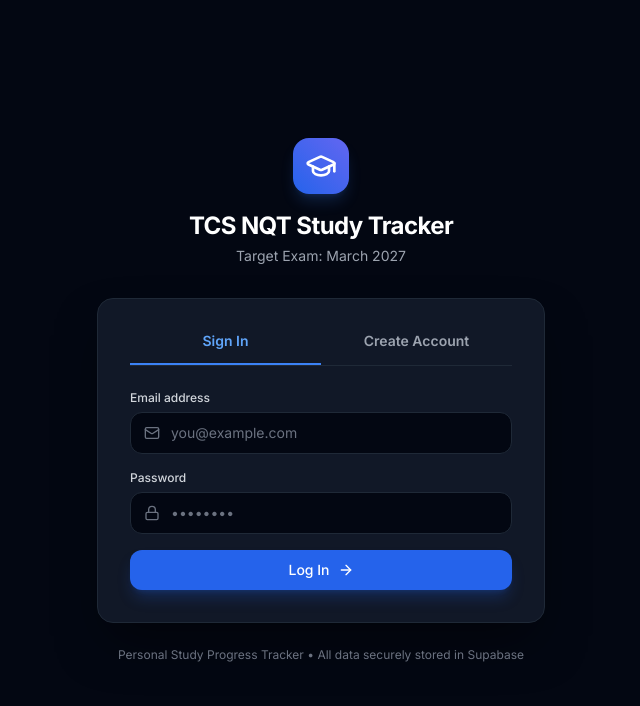
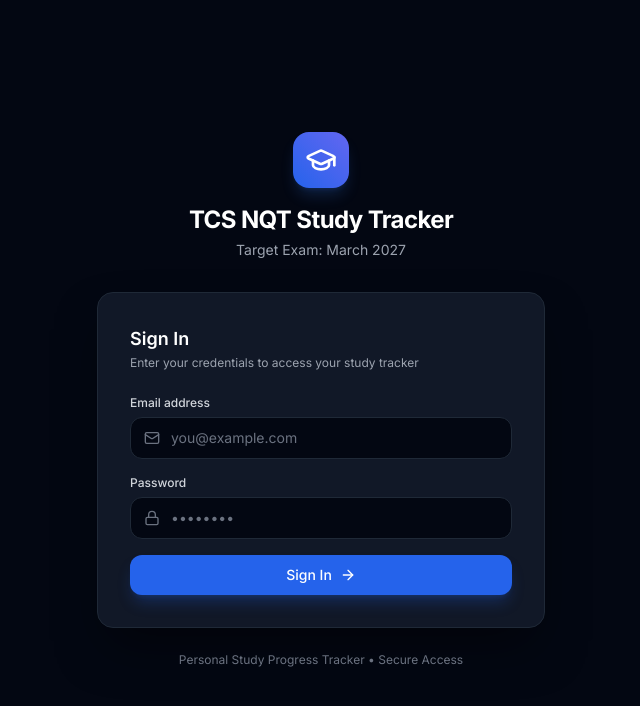
Before and after one commit to gaurav-dengale/tracker, a React (Vite) app in the folder frontend/: page / in a window 1280 px wide. Shown: the top 706 px of the page, without its empty margins (319-959 px from the left). Built offline with nearby package versions, Linux system fonts and the light colour scheme; no server answers.

Commit message:
feat: disable new user registration, sign-in only portal

```diff
--- a/frontend/src/context/AuthContext.jsx
+++ b/frontend/src/context/AuthContext.jsx
@@ -40,16 +40,6 @@
     return data;
   };
 
-  const signUp = async (email, password) => {
-    if (!supabase) throw new Error('Supabase is not configured');
-    const { data, error } = await supabase.auth.signUp({
-      email,
-      password,
-    });
-    if (error) throw error;
-    return data;
-  };
-
   const signOut = async () => {
     if (!supabase) return;
     await supabase.auth.signOut();
@@ -57,7 +47,7 @@
   };
 
   return (
-    <AuthContext.Provider value={{ user, loading, signIn, signUp, signOut, isSupabaseConfigured }}>
+    <AuthContext.Provider value={{ user, loading, signIn, signOut, isSupabaseConfigured }}>
       {children}
     </AuthContext.Provider>
   );
--- a/frontend/src/pages/Login.jsx
+++ b/frontend/src/pages/Login.jsx
@@ -1,31 +1,23 @@
 import { useState } from 'react';
-import { GraduationCap, Lock, Mail, AlertCircle, ArrowRight, CheckCircle2 } from 'lucide-react';
+import { GraduationCap, Lock, Mail, AlertCircle, ArrowRight } from 'lucide-react';
 import { useAuth } from '../context/AuthContext';
 
 export default function Login() {
-  const { signIn, signUp } = useAuth();
-  const [isSignUp, setIsSignUp] = useState(false);
+  const { signIn } = useAuth();
   const [email, setEmail] = useState('');
   const [password, setPassword] = useState('');
   const [loading, setLoading] = useState(false);
   const [error, setError] = useState(null);
-  const [successMsg, setSuccessMsg] = useState(null);
 
   const handleSubmit = async (e) => {
     e.preventDefault();
     setError(null);
-    setSuccessMsg(null);
     setLoading(true);
 
     try {
-      if (isSignUp) {
-        await signUp(email, password);
-        setSuccessMsg('Account created successfully! You are now logged in or check your email.');
-      } else {
-        await signIn(email, password);
-      }
+      await signIn(email, password);
     } catch (err) {
-      setError(err.message || 'Authentication failed. Please check your credentials.');
+      setError(err.message || 'Invalid email or password. Please try again.');
     } finally {
       setLoading(false);
     }
@@ -34,7 +26,7 @@
   return (
     <div className="min-h-screen bg-gray-950 flex items-center justify-center p-4 text-gray-100">
       <div className="w-full max-w-md">
-        {/* Brand */}
+        {/* Brand Header */}
         <div className="text-center mb-8">
           <div className="inline-flex w-14 h-14 rounded-2xl bg-gradient-to-tr from-primary-600 to-indigo-500 items-center justify-center shadow-lg shadow-primary-500/20 mb-4">
             <GraduationCap className="w-8 h-8 text-white" />
@@ -45,42 +37,15 @@
 
         {/* Card */}
         <div className="bg-gray-900 border border-gray-800 rounded-2xl p-6 sm:p-8 shadow-2xl shadow-black/50">
-          <div className="flex border-b border-gray-800 mb-6">
-            <button
-              type="button"
-              className={`flex-1 pb-3 text-sm font-semibold transition-colors border-b-2 ${
-                !isSignUp
-                  ? 'border-primary-500 text-primary-400'
-                  : 'border-transparent text-gray-400 hover:text-gray-200'
-              }`}
-              onClick={() => { setIsSignUp(false); setError(null); setSuccessMsg(null); }}
-            >
-              Sign In
-            </button>
-            <button
-              type="button"
-              className={`flex-1 pb-3 text-sm font-semibold transition-colors border-b-2 ${
-                isSignUp
-                  ? 'border-primary-500 text-primary-400'
-                  : 'border-transparent text-gray-400 hover:text-gray-200'
-              }`}
-              onClick={() => { setIsSignUp(true); setError(null); setSuccessMsg(null); }}
-            >
-              Create Account
-            </button>
+          <div className="mb-6">
+            <h2 className="text-lg font-semibold text-white">Sign In</h2>
+            <p className="text-xs text-gray-400 mt-0.5">Enter your credentials to access your study tracker</p>
           </div>
 
           {error && (
             <div className="mb-5 p-3.5 rounded-xl bg-red-950/50 border border-red-800/60 text-red-300 text-sm flex items-start gap-2.5">
               <AlertCircle className="w-4 h-4 text-red-400 flex-shrink-0 mt-0.5" />
               <span>{error}</span>
-            </div>
-          )}
-
-          {successMsg && (
-            <div className="mb-5 p-3.5 rounded-xl bg-green-950/50 border border-green-800/60 text-green-300 text-sm flex items-start gap-2.5">
-              <CheckCircle2 className="w-4 h-4 text-green-400 flex-shrink-0 mt-0.5" />
-              <span>{successMsg}</span>
             </div>
           )}
 
@@ -107,7 +72,6 @@
                 <input
                   type="password"
                   required
-                  minLength={6}
                   placeholder="••••••••"
                   className="w-full bg-gray-950 border border-gray-800 rounded-xl pl-10 pr-4 py-2.5 text-sm text-gray-100 placeholder-gray-500 focus:outline-none focus:border-primary-500 focus:ring-1 focus:ring-primary-500 transition-all"
                   value={password}
@@ -122,18 +86,16 @@
               className="w-full mt-2 py-2.5 px-4 bg-primary-600 hover:bg-primary-500 active:bg-primary-700 disabled:opacity-50 text-white font-medium text-sm rounded-xl transition-all shadow-lg shadow-primary-600/25 flex items-center justify-center gap-2"
             >
               {loading ? (
-                'Processing...'
-              ) : isSignUp ? (
-                <>Sign Up <ArrowRight className="w-4 h-4" /></>
+                'Signing in...'
               ) : (
-                <>Log In <ArrowRight className="w-4 h-4" /></>
+                <>Sign In <ArrowRight className="w-4 h-4" /></>
               )}
             </button>
           </form>
         </div>
 
         <p className="text-center text-xs text-gray-500 mt-6">
-          Personal Study Progress Tracker • All data securely stored in Supabase
+          Personal Study Progress Tracker • Secure Access
         </p>
       </div>
     </div>
```
